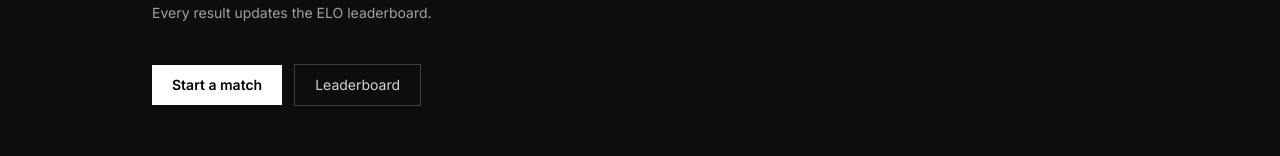
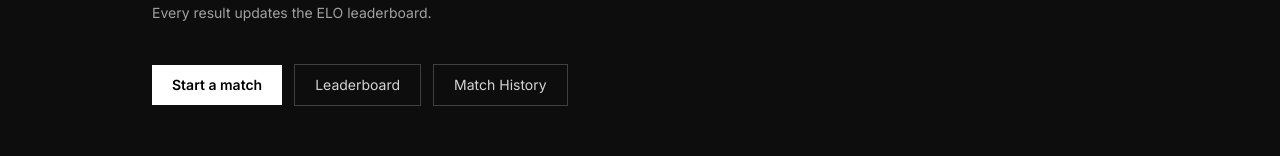
Before and after one commit to upadhyay1302/arena, a Next.js app in the folder frontend/: page / in a window 1280 px wide. Shown: the part 432-588 px from the top of the page. Built offline with nearby package versions, Linux system fonts and the light colour scheme.

Commit message:
feat: add Match History button to hero

```diff
--- a/frontend/app/page.tsx
+++ b/frontend/app/page.tsx
@@ -151,6 +151,9 @@ export default function Home() {
               <Link href="/leaderboard" className="border border-neutral-700 text-neutral-300 px-5 py-2.5 text-sm hover:border-neutral-500 hover:text-white transition-colors">
                 Leaderboard
               </Link>
+              <Link href="/matches" className="border border-neutral-700 text-neutral-300 px-5 py-2.5 text-sm hover:border-neutral-500 hover:text-white transition-colors">
+                Match History
+              </Link>
             </div>
           </div>
 
```
